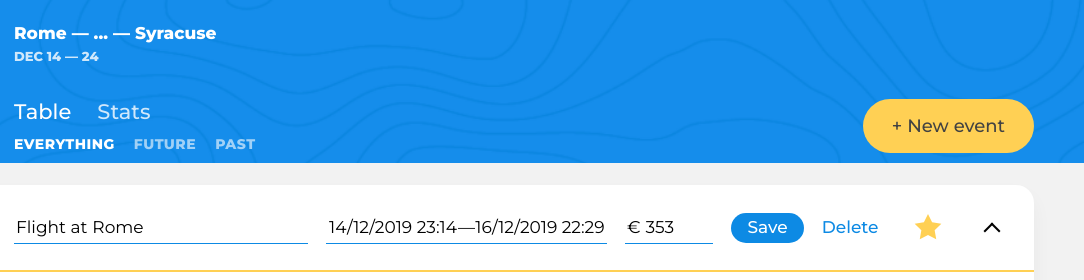
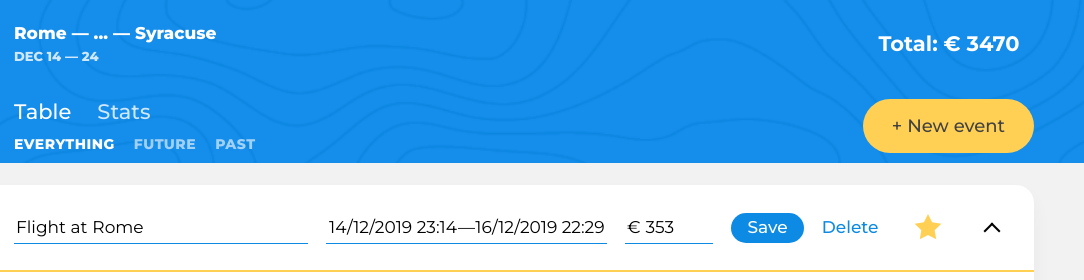
Before and after one commit to Ekateric/130585-big-trip-10, a website built with webpack: page public/index.html in a window 1280 px wide. Shown: the top 280 px of the page, 196-1280 px from the left. Built offline with nearby package versions, Linux system fonts and the light colour scheme.

Commit message:
Fix InfoView template to show trip sum

```diff
--- a/public/index.html
+++ b/public/index.html
@@ -16,18 +16,12 @@
         <img class="page-header__logo" src="img/logo.png" width="42" height="42" alt="Trip logo">
 
         <div class="trip-main">
-          <section class="trip-main__trip-info  trip-info">
-            <!-- Маршрут -->
-
-
-          </section>
 
           <div class="trip-main__trip-controls  trip-controls">
             <h2 class="visually-hidden">Switch trip view</h2>
-            <!-- Меню -->
 
             <h2 class="visually-hidden">Filter events</h2>
-            <!-- Фильтры -->
+
           </div>
 
           <button class="trip-main__event-add-btn  btn  btn--big  btn--yellow" type="button">New event</button>
--- a/src/main.js
+++ b/src/main.js
@@ -25,13 +25,12 @@ const menuController = new MenuController(menuModel);
 const filtersModel = new FiltersListModel();
 const filtersController = new FiltersListController(filtersModel);
 
-const siteHeaderElement = document.querySelector(`.page-header`);
-const headerInfoElement = siteHeaderElement.querySelector(`.trip-info`);
-infoController.render(headerInfoElement, RenderPosition.AFTERBEGIN);
+const tripMainElement = document.querySelector(`.trip-main`);
+infoController.render(tripMainElement, RenderPosition.AFTERBEGIN);
 
-const headerControlsElement = siteHeaderElement.querySelector(`.trip-controls`);
-menuController.render(headerControlsElement.querySelector(`h2`), RenderPosition.AFTEREND);
-filtersController.render(headerControlsElement);
+const tripControlsElement = tripMainElement.querySelector(`.trip-controls`);
+menuController.render(tripControlsElement.querySelector(`h2`), RenderPosition.AFTEREND);
+filtersController.render(tripControlsElement);
 
 const eventsElement = document.querySelector(`.trip-events`);
 render(eventsElement, cardsController.listTemplate);
--- a/src/views/info.js
+++ b/src/views/info.js
@@ -4,15 +4,17 @@ export const createInfoTemplate = (info) => {
   const {title, datesInterval, sum} = info;
 
   return (
-    `<div class="trip-info__main">
-      <h1 class="trip-info__title">${title}</h1>
+    `<section class="trip-main__trip-info  trip-info">
+      <div class="trip-info__main">
+        <h1 class="trip-info__title">${title}</h1>
 
-      <p class="trip-info__dates">${datesInterval}</p>
-    </div>
+        <p class="trip-info__dates">${datesInterval}</p>
+      </div>
 
-    <p class="trip-info__cost">
-      Total: &euro;&nbsp;<span class="trip-info__cost-value">${sum}</span>
-    </p>`
+      <p class="trip-info__cost">
+        Total: &euro;&nbsp;<span class="trip-info__cost-value">${sum}</span>
+      </p>
+    </section>`
   );
 };
 
```
